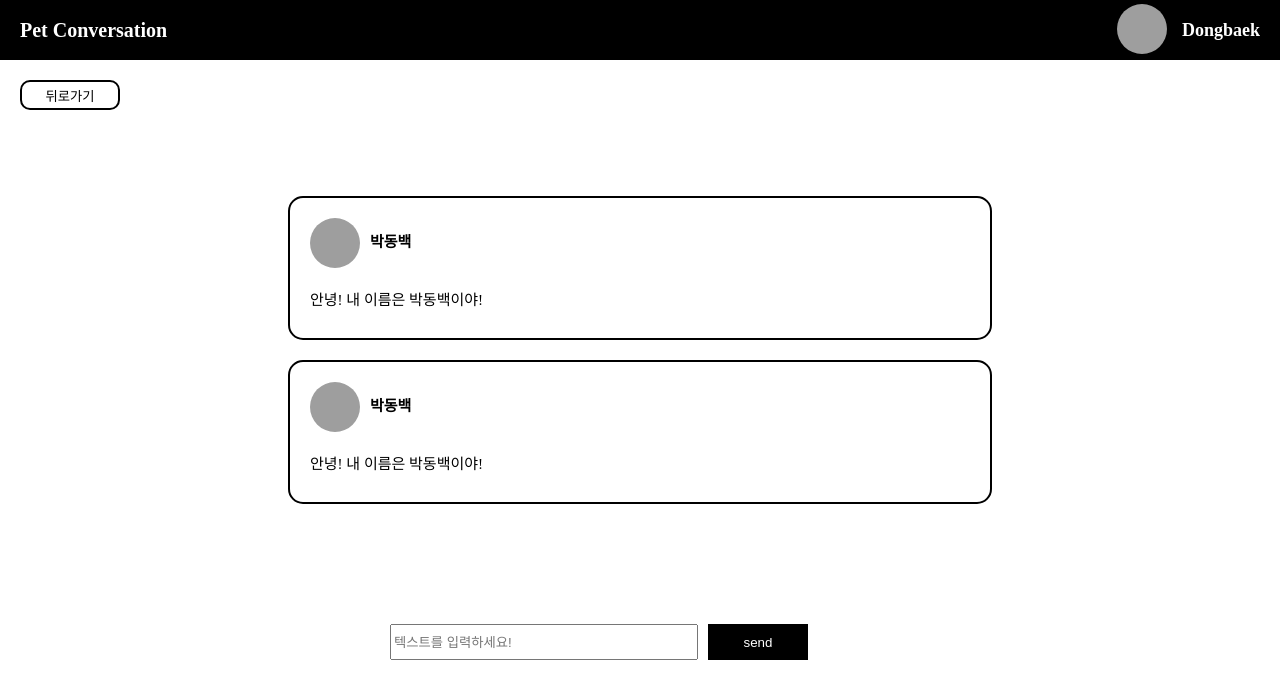
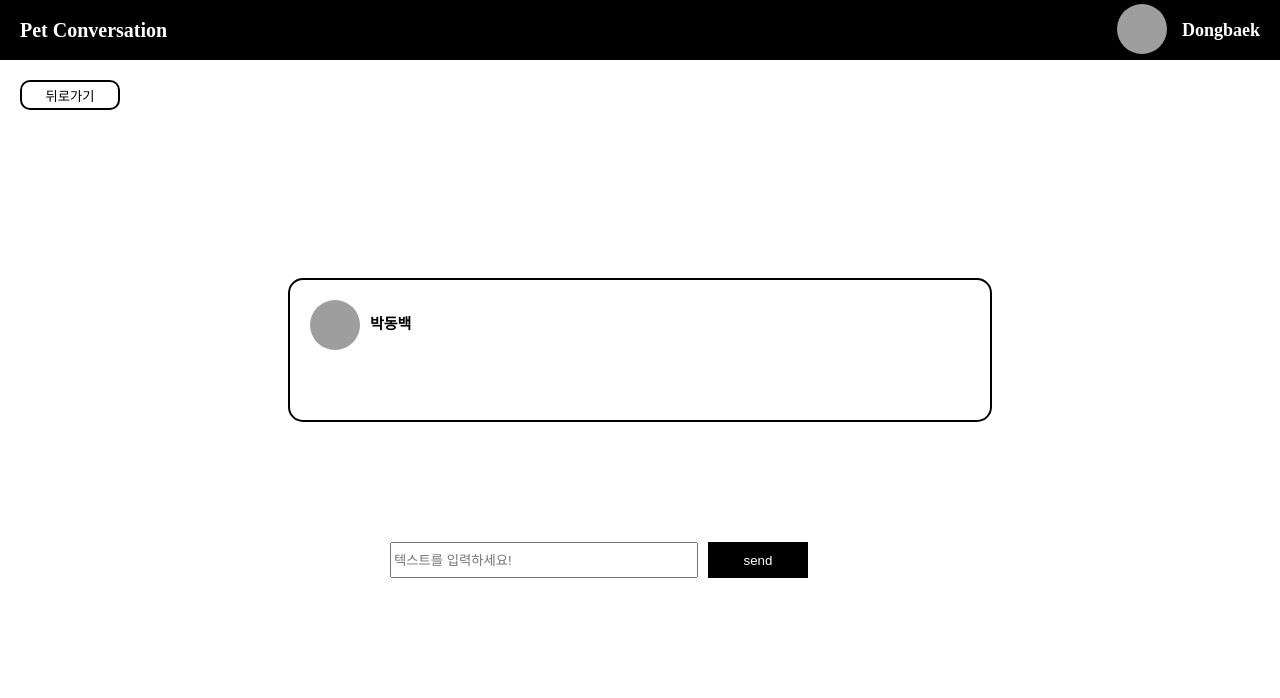
Before and after one commit to gonyy22/react-practice-1, a React (Create React App) app: page / in a window 1280 px wide. Both pictures are taken after a click on the button "대화에 참여하기". Shown: the top 698 px of the page. Built offline with nearby package versions, Linux system fonts and the light colour scheme; grey boxes are pictures that could not be loaded.

Commit message:
Feat submit message

```diff
--- a/src/components/Section.js
+++ b/src/components/Section.js
@@ -5,22 +5,25 @@ function Section() {
 
         const [isButtonClicked, setIsButtonClicked] = useState(false);
         const [isSubmitMsg, setIsSubmitMsg] = useState('');
+        const [isInputMsg, setIsInputMsg] = useState('');
 
         function handleClick() {
-        setIsButtonClicked(!isButtonClicked);
+          setIsButtonClicked(!isButtonClicked);
         }
 
-        function submitMsg(){
-          alert('sendmsg:' + isSubmitMsg);
+        function submitMsg(e){
+          e.preventDefault();
+          setIsInputMsg(isSubmitMsg);
+          setIsSubmitMsg('');
         }
 
         function onChange(e){
           setIsSubmitMsg(e.target.value);
         }
 
-        function onSend(){
-          setIsSubmitMsg(isSubmitMsg);
-        }
+        // function onSend(){
+        //   setClearMsg('');
+        // }
     return (
         <>
 <section>
@@ -36,18 +39,19 @@ function Section() {
                     <img src={faker.image.animals()} className="userImg" />
                     <span className="userName">박동백</span>
                   </div>
-                  <p>안녕! 내 이름은 박동백이야!</p>
+                  <p>{isInputMsg}</p>
                  </div>
-                 <div className="dialog-box">
+                 {/* <div className="dialog-box">
                   <div className="userInfoWrap">
                     <img src={faker.image.animals()} className="userImg" />
                     <span className="userName">박동백</span>
                   </div>
                   <p>안녕! 내 이름은 박동백이야!</p>
-                 </div>
+                 </div> */}
                  <form onSubmit={submitMsg}>
                    <input type="text" onChange={onChange} value={isSubmitMsg} placeholder="텍스트를 입력하세요!" className="textInput" />
-                   <button type="submit" onClick={onSend} value="send" className="textSubmitBtn">send</button>
+                   <button type="submit" value="send" className="textSubmitBtn">send</button>
+                   {/* <button type="submit" onClick={onSend} value="send" className="textSubmitBtn">send</button> */}
                  </form>
               </div>
             </div>
```
